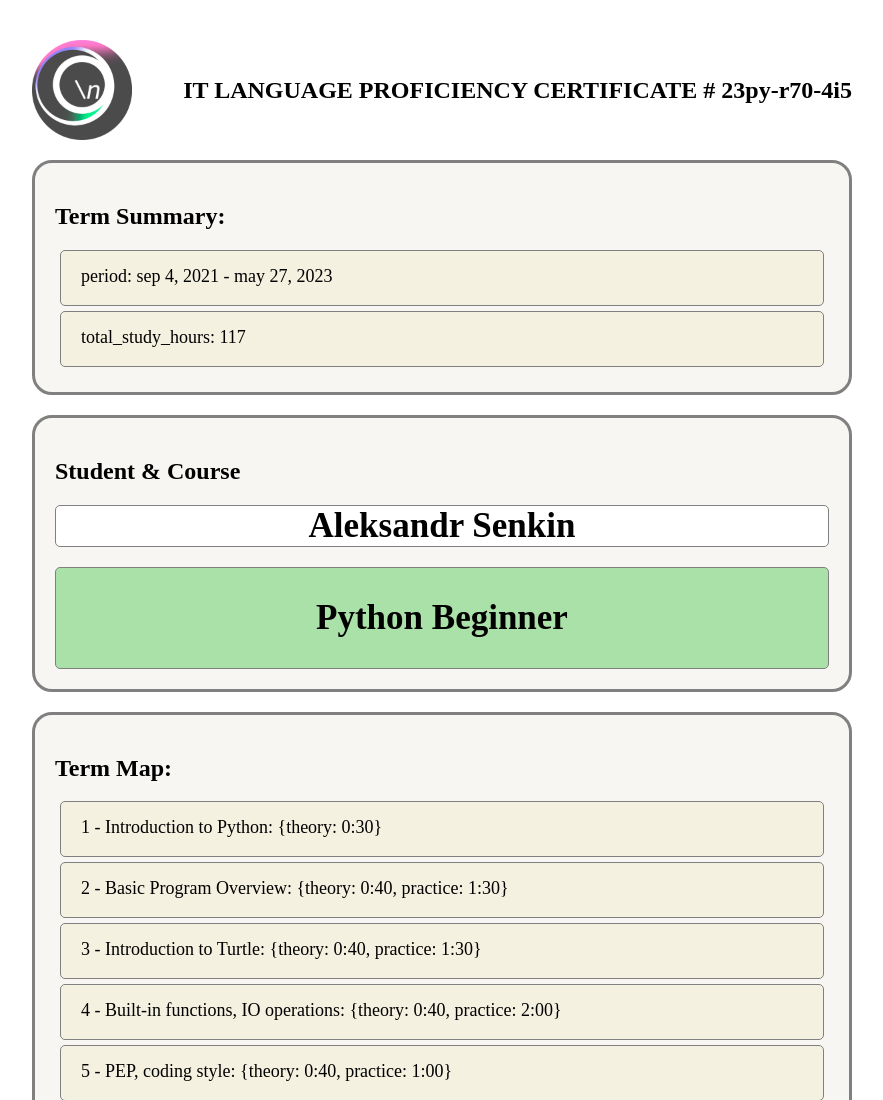
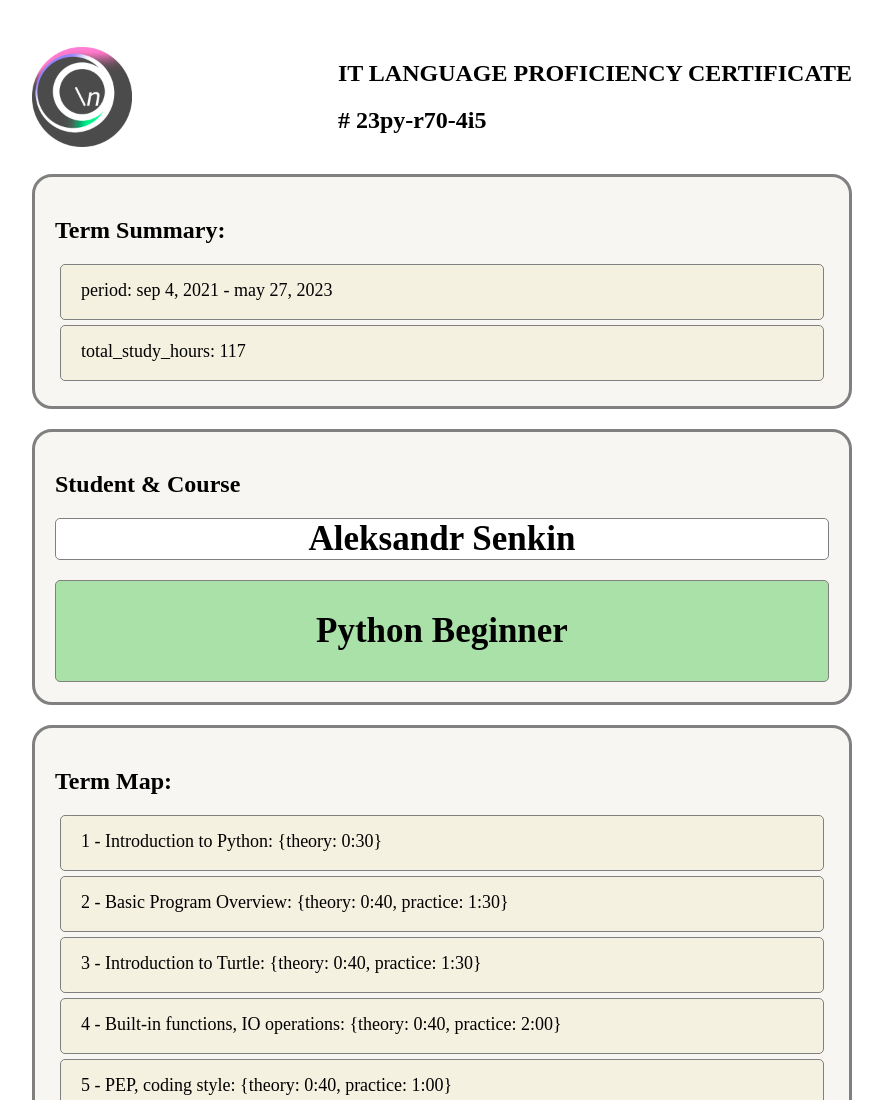
Before and after one commit to quent-coders/23py-r70-4i5, a plain HTML site: page index.html in a window 1280 px wide. Shown: the top 1100 px of the page, without its empty margins (198-1081 px from the left). Drawn offline with Linux system fonts and the light colour scheme.

Commit message:
Update index.html

```diff
--- a/index.html
+++ b/index.html
@@ -11,7 +11,10 @@
 
   <div class='top'>
     <img src="quent.png" width="100" height="100">
-    <h2>IT LANGUAGE PROFICIENCY CERTIFICATE # 23py-r70-4i5</h2>
+    <div>
+      <h2>IT LANGUAGE PROFICIENCY CERTIFICATE</h2>
+      <h2># 23py-r70-4i5</h2>
+    </div>
   </div>
 
   <div class='overall'>
```
